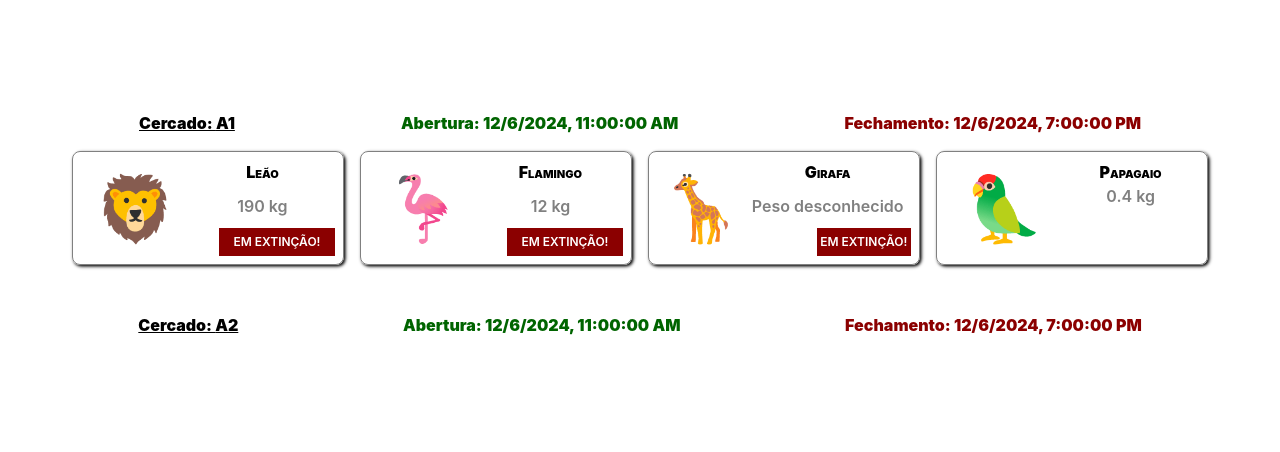
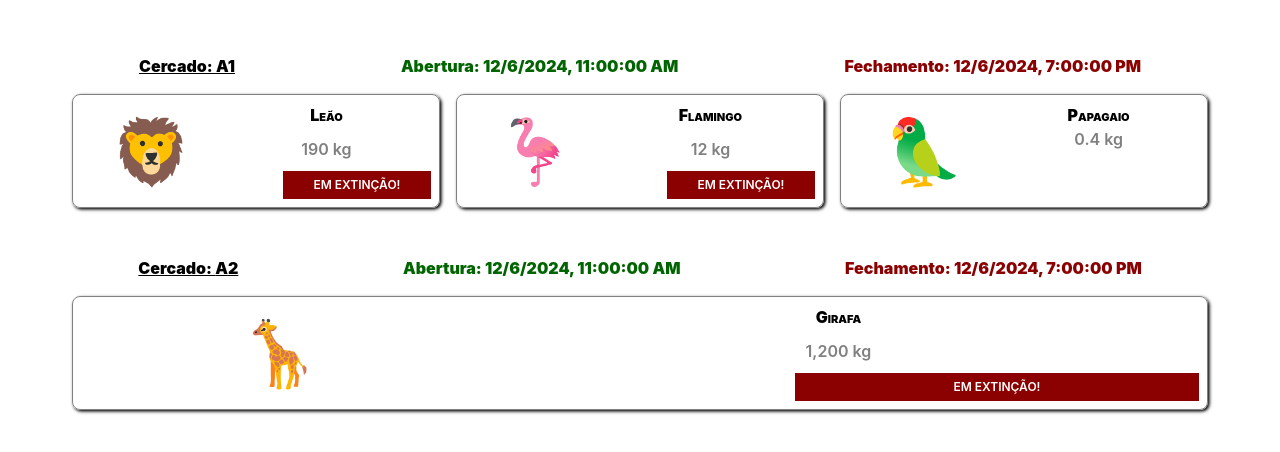
Before and after one commit to ufjf-dcc207/ufjf-dcc207-2024-3-a-atv03-VanessaTrajano, a React (Vite) app: page / in a window 1280 px wide. Shown: the part 160-612 px from the top of the page. Built offline with nearby package versions, Linux system fonts and the light colour scheme.

Commit message:
Filtra com ternário

```diff
--- a/src/App.tsx
+++ b/src/App.tsx
@@ -8,7 +8,7 @@ type AnimaisTuplaType = [string, string, number, boolean];
 const ANIMAIS: AnimaisTuplaType[] = [
   ["🦁", "Leão", 190.0, true],
   ["🦩", "Flamingo", 12.0, true],
-  ["🦒", "Girafa", 0.0, true],
+  ["🦒", "Girafa", 1200.0, true],
   ["🦜", "Papagaio", 0.4, false],
 ];
 
@@ -17,7 +17,8 @@ function App() {
   const exA2: ReactNode[] = [];
 
   for (let i = 0; i < ANIMAIS.length; i++) {
-    exA1.push(
+    const ex = ANIMAIS[i][2] < 200.0 ? exA1 : exA2;
+    ex.push(
       <Animal
         key={ANIMAIS[i][1]}
         icone={ANIMAIS[i][0]}
```
